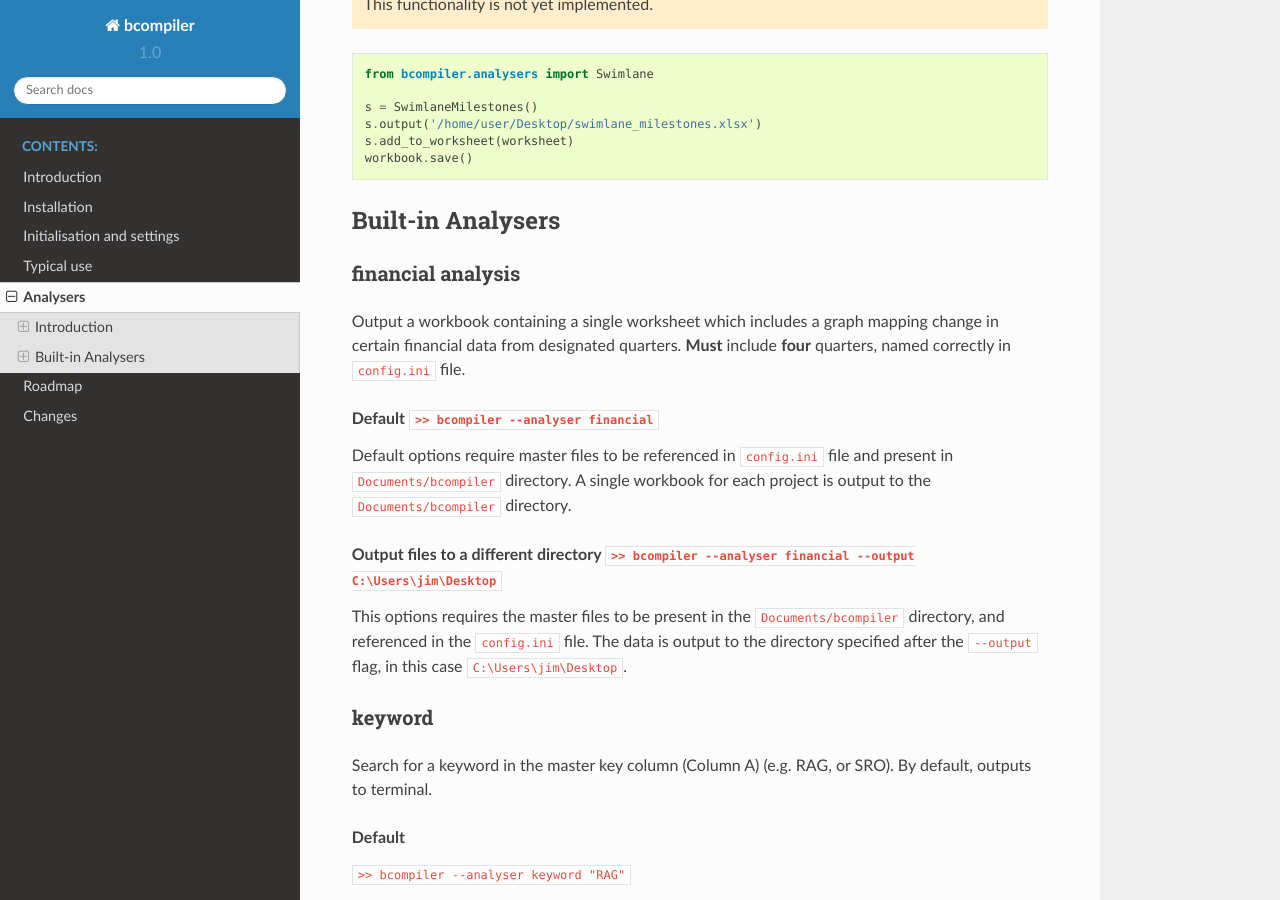
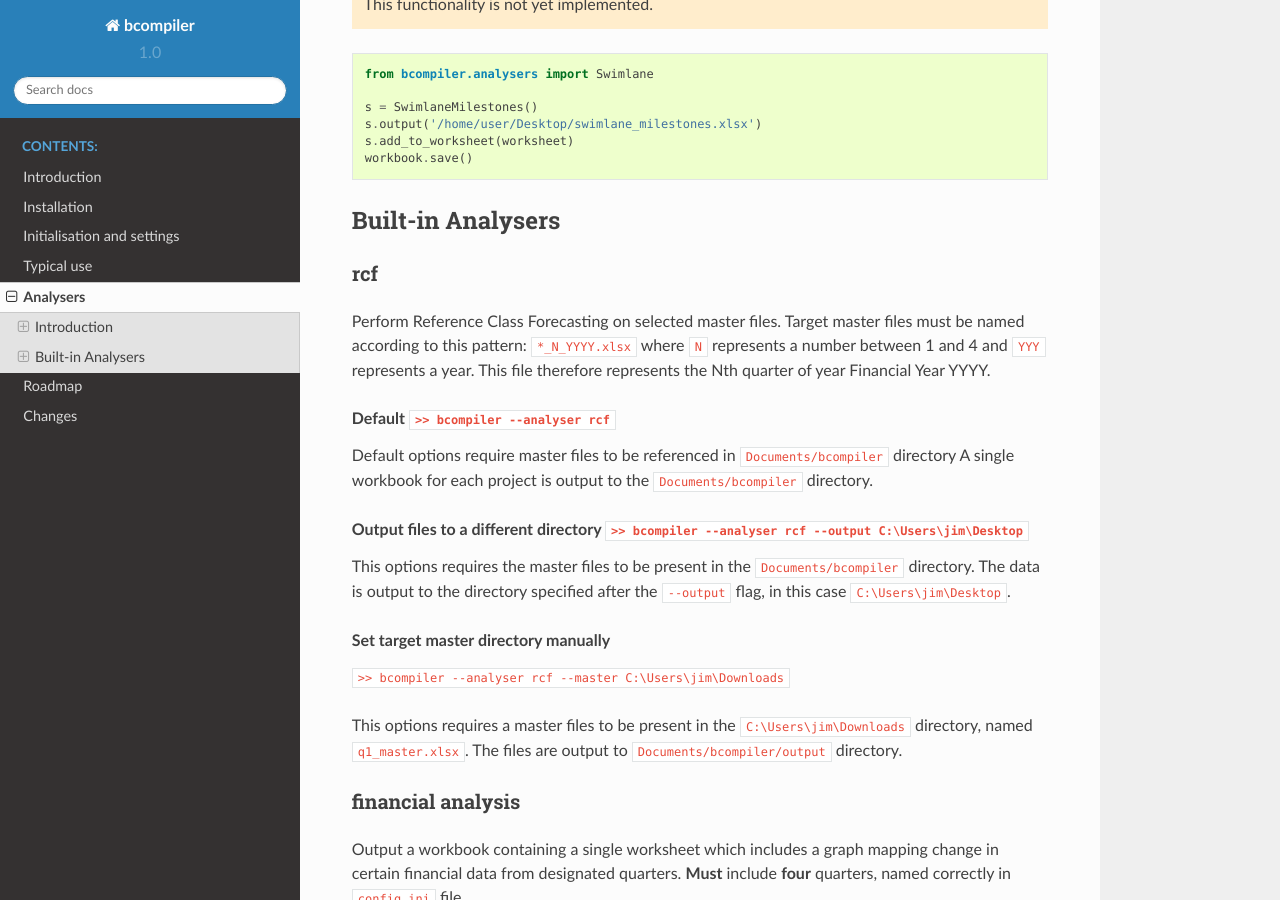
Before and after one commit to yulqen/bcompiler, a Sphinx documentation site: the page built from docs/analysers.rst, in a window 1280 px wide and 900 px high, scrolled down 1160 px. Built offline with Sphinx 7.4.7 and the Read the Docs theme 2.0.0, drawn with Linux system fonts in a browser that asks for light colours.

Commit message:
rcf analyser working and ready for launch - version bump to 1.3.8

```diff
--- a/docs/analysers.rst
+++ b/docs/analysers.rst
@@ -63,6 +63,33 @@ Importing analyser code into your own projects
 
 Built-in Analysers
 ^^^^^^^^^^^^^^^^^^
+
+rcf
++++
+
+Perform Reference Class Forecasting on selected master files. Target master
+files must be named according to this pattern:
+``*_N_YYYY.xlsx`` where ``N`` represents a number between 1 and 4 and ``YYY``
+represents a year. This file therefore represents the Nth quarter of year Financial Year YYYY.
+
+.. topic:: Default
+    ``>> bcompiler --analyser rcf``
+
+    Default options require master files to be referenced in ``Documents/bcompiler`` directory
+    A single workbook for each project is output to the ``Documents/bcompiler`` directory.
+
+.. topic::  Output files to a different directory
+    ``>> bcompiler --analyser rcf --output C:\Users\jim\Desktop``
+
+    This options requires the master files to be present in the ``Documents/bcompiler`` directory.
+    The data is output to the directory specified after the ``--output`` flag, in this case ``C:\Users\jim\Desktop``.
+
+.. topic:: Set target master directory manually
+
+	``>> bcompiler --analyser rcf --master C:\Users\jim\Downloads``
+
+	This options requires a master files to be present in the ``C:\Users\jim\Downloads`` directory, named ``q1_master.xlsx``.
+	The files are output to ``Documents/bcompiler/output`` directory.
 
 financial analysis
 ++++++++++++++++++
--- a/docs/changes.rst
+++ b/docs/changes.rst
@@ -1,5 +1,10 @@
 Changes
 ~~~~~~~
+
+v1.3.8
+######
+
+* new Reference Class Forecasting analyser
 
 v1.3.7
 ######
```
